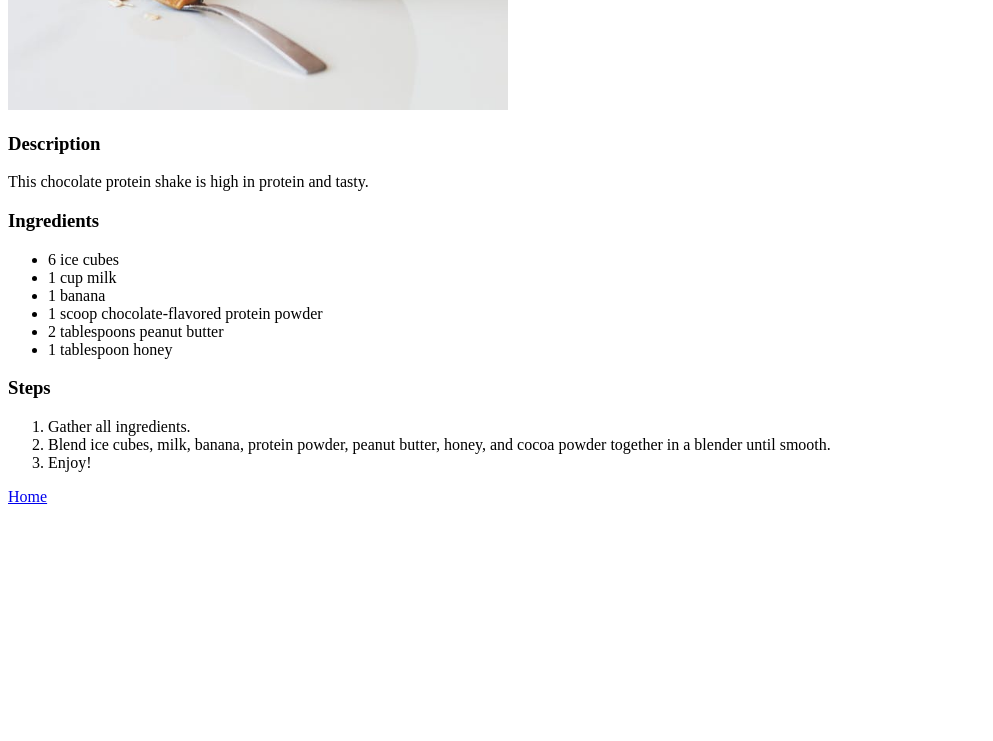
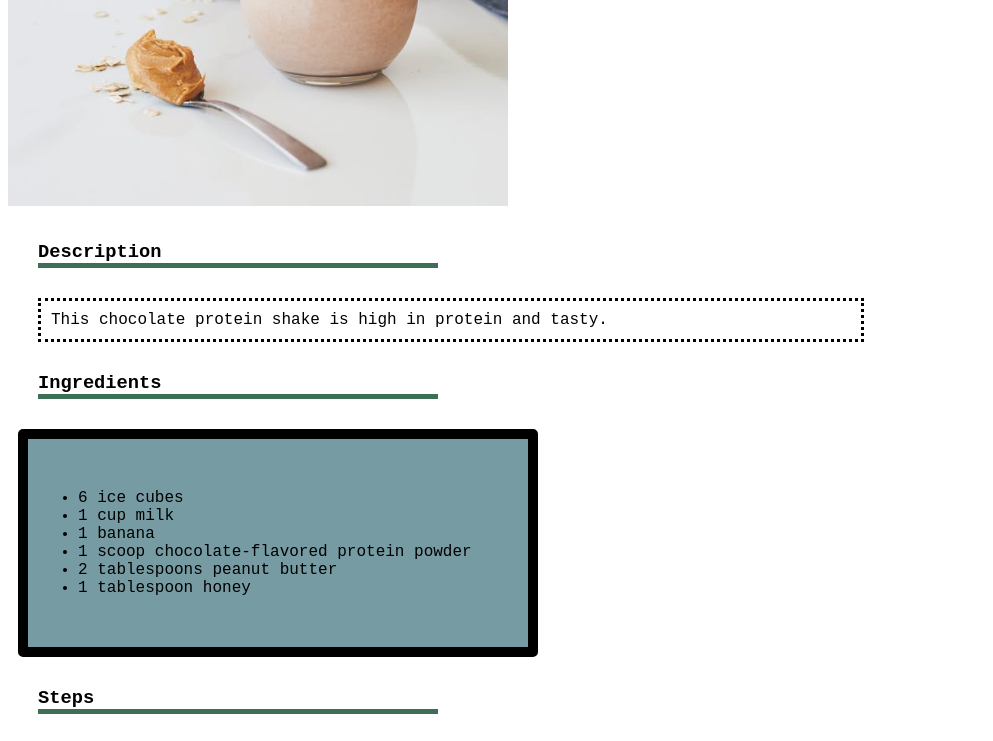
Before and after one commit to Jackob2004/odin-recipes, a plain HTML site: page recipes/shake.html in a window 1280 px wide. Shown: the part 720-1461 px from the top of the page, without its empty margins (0-993 px from the left). Before the commit the page ends 1234 px from the top, so only its background shows below. Drawn offline with Linux system fonts and the light colour scheme.

Commit message:
Finish adding simple styles
Style <h3> <p> <ol> elements.
Add home-link class to links at the bottom of the page in all documents in recipes folder.
Link stylesheet with remaining documents.

```diff
--- a/recipes/shake.html
+++ b/recipes/shake.html
@@ -2,6 +2,7 @@
 <html>
   <head>
     <meta charset="utf-8">
+    <link rel="stylesheet" href="../styles.css">
     <title></title>
   </head>
   <body>
@@ -30,6 +31,6 @@
       <li>Enjoy!</li>
     </ol>
 
-    <a href="../index.html">Home</a>
+    <a href="../index.html" class="home-link">Home</a>
   </body>
 </html>
--- a/styles.css
+++ b/styles.css
@@ -2,18 +2,54 @@
   font-family: "Courier New", Courier, monospace;
 }
 
+ol,
 ul {
-  background-color: #769ba3;
   height: auto;
-  width: 400px;
   padding: 50px;
   border: solid black 10px;
   border-radius: 5px;
   margin: 10px;
 }
 
-h1 {
-  border-bottom: solid #076399 5px;
+ul {
+  background-color: #769ba3;
+  width: 400px;
+}
+
+h1,
+h3 {
   margin: 30px;
   width: 400px;
 }
+
+h1 {
+  border-bottom: solid #076399 5px;
+}
+
+h3 {
+  border-bottom: solid #3c6f55 5px;
+}
+
+p {
+  margin: 30px;
+  height: auto;
+  width: 800px;
+  border: dotted;
+  padding: 10px;
+}
+
+ol {
+  background-color: #008572;
+  width: 800px;
+}
+
+.home-link {
+  padding: 10px 40px;
+  margin: 20px;
+  color: #398b53;
+  background-color: #b9b916;
+  border-bottom: solid #8b79b5 10px;
+  border-radius: 5px;
+  display: inline-block;
+  font-weight: bold;
+}
```
Also changed, not shown: recipes/burger.html (+1 -1 lines), recipes/pizza-dough.html (+2 -1 lines).
